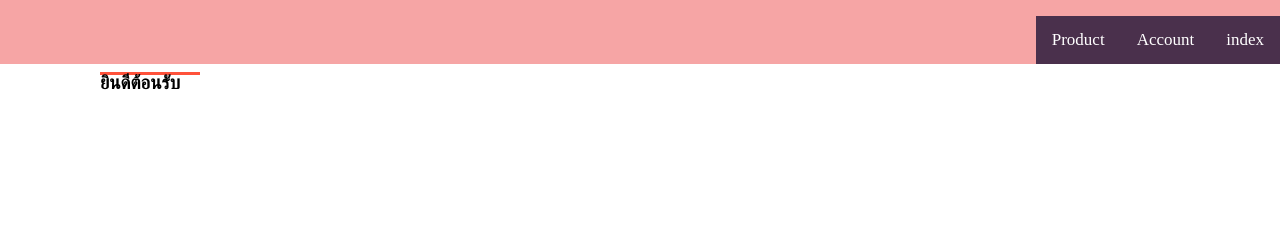
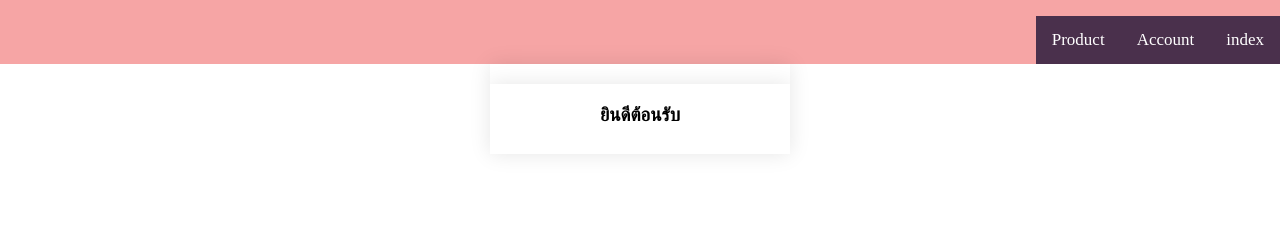
Before and after one commit to SunnyThanon/Testweb, a plain HTML site: page home page.html in a window 1280 px wide. Drawn offline with Linux system fonts and the light colour scheme.

Commit message:
2 commit

```diff
--- a/home page.html
+++ b/home page.html
@@ -19,10 +19,11 @@
         <div class="account -page">
 
         </div>
+        <div class="big">
         <div class="Ye-1">
             <h3>ยินดีต้อนรับ</h3>
-            </div>
-        <form id="Ye-2">
-        </form>
+        </div>
+        <div class="Ye-2"></div>
+    </div>
     </body>
 </html>
--- a/style of home.css
+++ b/style of home.css
@@ -40,7 +40,7 @@ body {
     box-shadow:0 0 20px 0px rgba(0, 0, 0, 0.1);
     overflow: hidden;
   }
-.Ye-1 h3 {
+.Ye-2 {
 
     width: 100px;
     border: none;
@@ -51,3 +51,15 @@ body {
     transition: transform 1s;
 
 }
+
+.Ye-1 h3 {
+background-color: #fff;
+width: 300px;
+height: 100px;
+position: relative;
+text-align: center;
+padding: 20px 0;
+margin: auto;
+box-shadow: 0 0 20px 0px rgba(0, 0, 0, 0.1);
+overflow: hidden;
+}
```
